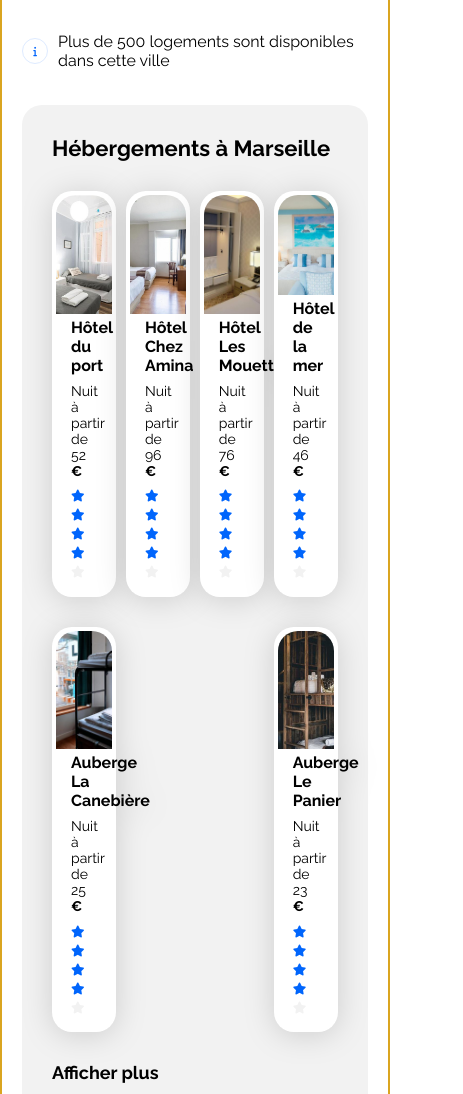
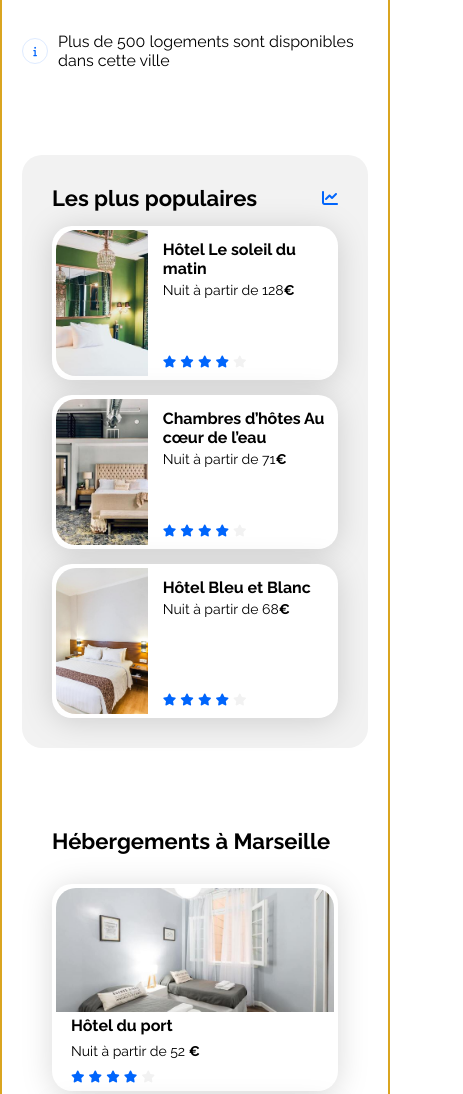
Before and after one commit to ThibautCadiou/Projet02-Booki, a plain HTML site: page index.html in a window 390 px wide. Shown: the part 499-1593 px from the top of the page, 463 px wide, since content can reach past the window. Drawn offline with Linux system fonts and the light colour scheme.

Commit message:
finalisation de tout

```diff
--- a/css/style.css
+++ b/css/style.css
@@ -290,15 +290,6 @@ nav p:hover {
     /* border: solid 3px black; */
 }
 
-/* .carre {
-    display: flex;
-
-    height: 30px;
-    width: 30px;
-    min-width: 30px;
-    border: solid 3px red;
-} */
-
 .infobar i {
     display: flex;
     width: 24px;
@@ -326,7 +317,7 @@ nav p:hover {
 }
 
 .hebergements-and-populaires > section {
-    background-color: var(--main-bg-color);
+    /* background-color: var(--main-bg-color); */
     border-radius: 20px;
     padding: 30px;
     box-sizing: border-box;
@@ -336,6 +327,7 @@ nav p:hover {
 /****** Hebergements ******/
 .hebergements {
     width: 65%;
+    background-color: var(--main-bg-color);
 }
 
 .hebergements {
@@ -392,7 +384,6 @@ nav p:hover {
 .hebergements-cards-text-content {
     display: flex;
     flex-direction: column;
-    /* height: 67.25px; */
     gap: 8px;
     padding: 0 15px;
     box-sizing: border-box;
@@ -403,6 +394,7 @@ nav p:hover {
 /****** Populaires ******/
 .populaires {
     width: 32%;
+    background-color: var(--main-bg-color);
 }
 
 .populaires-title {
@@ -562,6 +554,7 @@ footer div {
 @media (max-width: 767.98px) {
     body {
         border: solid 2px goldenrod;
+        min-width: 320px;
     }
 
     main {
@@ -664,4 +657,71 @@ footer div {
         justify-content: left;
         font-size: 14px;
     }
+
+    /* ---- Hebergements and populaires ---- */
+    .hebergements-and-populaires {
+        flex-direction: column-reverse;
+    }
+
+    .populaires {
+        display: flex;
+        flex-direction: column;
+        height: fit-content;
+        gap: 15px;
+        background-color: var(--main-bg-color);
+        /* padding-bottom: 300px; */
+    }
+
+    .populaires-cards {
+        display: flex;
+        flex-direction: column;
+        height: fit-content;
+        gap: 15px;
+        /* border: solid 2px blue; */
+    }
+
+    .populaires a {
+        width: 100%;
+        height: fit-content;
+        box-sizing: border-box;
+        /* border: solid 2px red; */
+        margin-top: 0;
+    }
+
+    .populaires-cards .card {
+        margin-top: 0px;
+        height: fit-content;
+        /* border: solid 2px green; */
+    }
+
+    .populaires-cards img {
+        height: 146px;
+        /* border: solid 2px pursple; */
+    }
+
+    .hebergements-cards {
+        gap: 15px;
+    }
+
+    .hebergements {
+        background-color: white;
+        flex-direction: column;
+    }
+
+    .hebergements a {
+        width: 100%;
+        height: 207.25px;
+    }
+
+    .activities-cards {
+        flex-direction: column;
+    }
+
+    .activities-cards a {
+        width: 100%;
+    }
+
+    footer {
+        flex-direction: column;
+    }
 }
```
